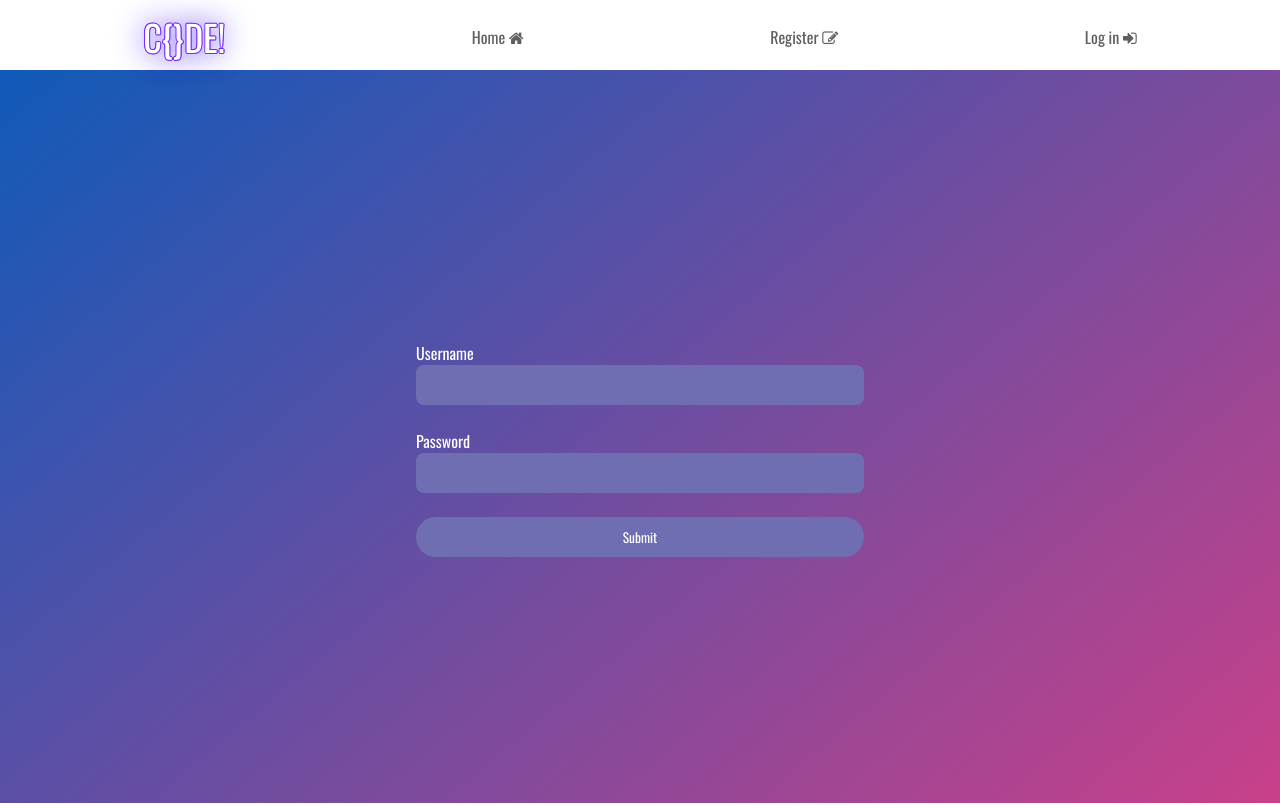
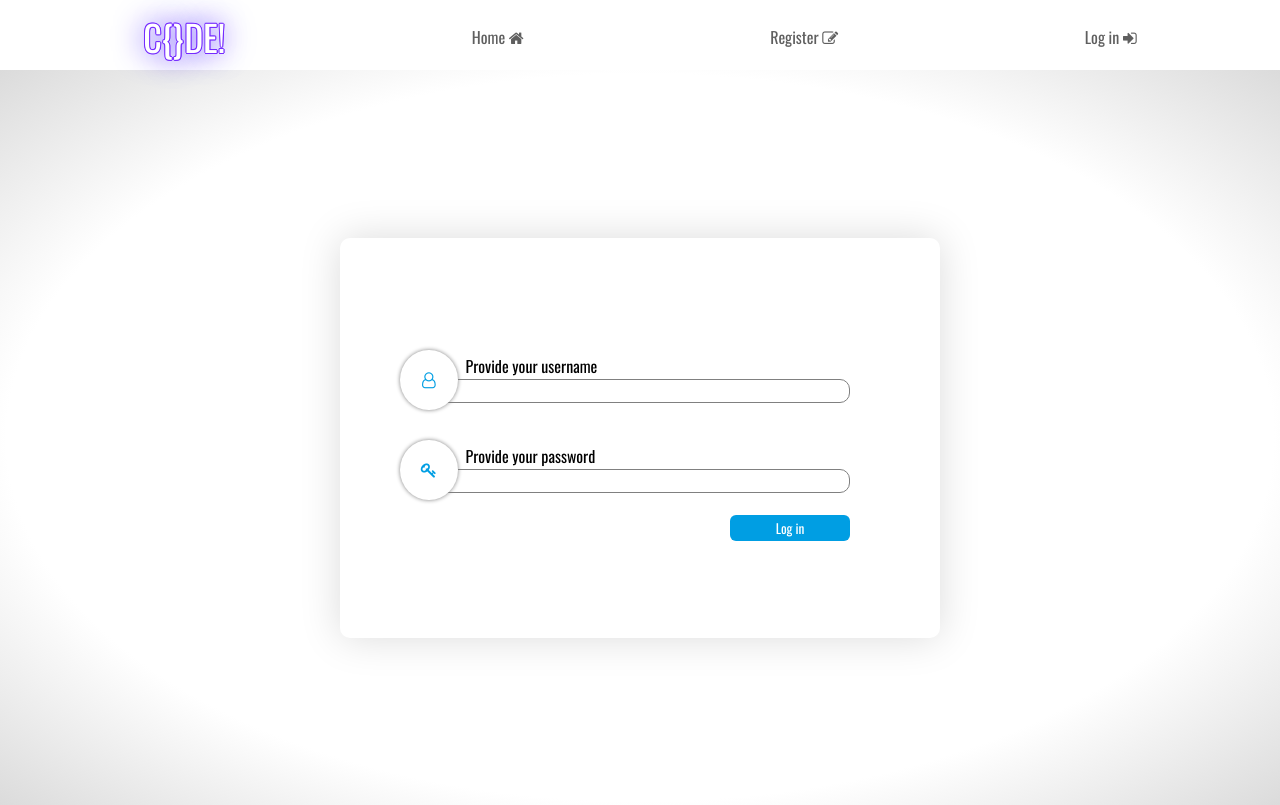
Before and after one commit to FNA2003/FinalProject, a Django app: page /login in a window 1280 px wide. Run offline with Django 4.2, Linux system fonts and the light colour scheme.

Commit message:
Made the register and log in styles

```diff
--- a/pen/static/pen/logIn.css
+++ b/pen/static/pen/logIn.css
@@ -1,90 +1,5 @@
-input {
-    display: block;
-    box-sizing: border-box;
-
-    padding: 5px;
-
-    background: #6f6eb3;
-    box-shadow: none;
-    border: 0;
-    outline: 0;
-
-    border-radius: 8px;
-
-    height: 40px;
-    width: 100%;
-}
-
-#formContainer {
-    background: rgb(201,64,137);
-    background: linear-gradient(320deg, rgba(201,64,137,1) 0%, rgba(16,90,185,1) 100%);
-
-    display: flex;
-    justify-content: center;
-    align-items: center;
-
-    width: 100%;
-    height: calc(91.5vh + 1px);
-}
-
 form {
-    color: white;
-
-    padding: 40px;
-    border-radius: 20px;
-
-    width: 35vw;
-    height: 30vh;
-
     display: flex;
     flex-direction: column;
-    justify-content: space-between;
+    justify-content: center;
 }
-
-input[type="submit"] {
-    color: white;
-    border-radius: 20px;
-}
-
-input[type="submit"]:hover, input[type="submit"]:active{
-    cursor: pointer;
-    color: black;
-    background: #ac97c4;
-}
-
-input[type="text"]:focus, input[type="password"]:focus {
-    border: 1px solid #4a148c;
-    box-shadow: 0 0 4px #fff;
-}
-
-#message-holder {
-    position: absolute;
-    top: 40vh;
-
-    width: 100%;
-    height: 40px;
-
-    border-radius: 10px;
-
-    text-overflow: ellipsis;
-    text-align: center;
-    text-decoration: underline;
-
-    font-weight: 900;
-    background: transparent;
-
-    animation-name: "appear";
-    animation-fill-mode: forwards;
-    animation-iteration-count: 1;
-    animation-duration: 2.4s;
-}
-
-@keyframes appear {
-    from {
-        color: transparent;
-    }
-
-    to {
-        color: #ffbd45;
-    }
-}
--- a/pen/static/pen/register.css
+++ b/pen/static/pen/register.css
@@ -1,124 +1,141 @@
-#background-image {
-    overflow-y: hidden;
-    height: calc(92vh - 3px);
-}
-#background-image img{
-    width: 100%;
-    height: 100%;
+#formContainer {
+    width: 100vw;
+    height: calc(91vh + 7px);
+
+    background: radial-gradient(#fff 70%, #dbdbdb);
+
+    display: flex;
+    justify-content: center;
+    align-items: center;
 }
 
-#form-container {
-    position: absolute;
+form {
+    width: 600px;
+    height: 400px;
 
-    width: 40vw;
-    height: 40vh;
+    border-radius: 10px;
 
-    background: #eee;
+    box-shadow: 0 0 40px #dbdbdb;
+}
 
-    border: 4px solid blue;
-    border-top: 30px solid blue;
+.formDivider {
+    display: grid;
+    grid-template-columns: 12% 88%;
+    grid-template-rows: auto;
+    grid-template-areas: "a b";
 
-    border-radius: 9px;
+    width: 80%;
+    height: 15%;
 
-    padding: 10px 16px;
+    margin: 2.5% auto;
+}
 
+.form-iconHolder {
+    position: relative;
+    grid-area: "a";
 
-    top: 30vh;
-    left: 29vw;
+    display: flex;
+    justify-content: center;
+    align-items: center;
 
+    box-shadow: 0 0 4px gray;
+    background: #fff;
+    border-radius: 50%;
+
+    z-index: 10;
+
+    color: #009ee3;
+}
+
+.form-inputHolder {
+    grid-area: "b";
+
+    padding: 4px 8px;
+}
+
+.form-inputWrite:focus { border: 1px solid #009ee3; }
+
+.form-inputWrite {
+    box-sizing: border-box;
+    position: relative;
+    right: 22px;
+
+    padding: 1px 24px;
+
+    width: 100%;
+
+    box-shadow: none;
+
+    border: 1px solid gray;
+    border-radius: 0 10px 10px 0;
+    outline: none;
+
+    z-index: 1;
 
     animation-name: appear;
-    animation-duration: 2s;
-    animation-timing-function: ease-out;
-    animation-iteration-count: 1;
-}
-
-#form-container h1 {
-    position: absolute;
-    top: -30px;
-
-    color: white;
-    font-size: 24px;
-}
-
-.fa-times-circle {
-    position: absolute;
-    top: -25px;
-    right: 20px;
-
-    color: red;
-    font-size: 24px;
-
-}
-
-@keyframes appear {
-    0% {
-        width: 11vw;
-    }
-
-    100% {
-        width: 40vw;
-    }
+    animation-duration: .7s;
+    animation-fill-mode: forwards;
+    animation-timing-function: cubic-bezier(0.175, 0.885, 0.32, 1.275);
 }
 
 
-#form-container form input{
-    display: block;
-    width: 100%;
-}
+@keyframes appear {
+    from { right: -1000px; }
 
-#form-container form input[type="submit"] {
-    width: 15%;
-    margin-top: 40px;
-    margin-left: 42.5%;
-}
-#form-container form input[type="submit"]:hover {
-    cursor: pointer;
-}
-
-#foot {
-    position: absolute;
-    bottom: 20px;
+    to { right: 22px; }
 }
 
 
-.warning {
-    background: #db1a4ad7;
+.formSubmit {
+    text-align: right;
+}
+
+.formSubmit input {
+    margin: 0 90px;
+    padding: 3px 0;
+    width: 20%;
+
+    background: #009ee3;
     color: white;
+
+    border: none;
+    outline: none;
+    border-radius: 6px;
+
+    box-shadow: none;
+}
+
+.formSubmit input:hover {
+    cursor: pointer;
+    background: #009fe3b2;
+}
+
+
+#messageContainer {
+    position: absolute;
+    top: 20vh;
+    left: calc(25vw + 160px);
+
+    padding: 0 40px;
+
+    width: 520px;
     height: 0;
 
-    padding: 0;
+    text-overflow: ellipsis;
+    overflow: hidden;
 
-    text-overflow: ellipsis;
-    overflow-x: hidden;
+    color: #fff;
+    background: #af4448;
+    border-radius: 7px;
 
-    border: 0;
-    border-radius: 0;
-
-
-    animation-name: "warn";
-    animation-timing-function: linear;
+    animation-name: messageAppear;
+    animation-duration: .7s;
     animation-fill-mode: forwards;
-    animation-iteration-count: 1;
-    animation-duration: .55s;
-    animation-delay: 2s;
+    animation-timing-function: cubic-bezier(0.25, 0.46, 0.45, 0.94);
+    animation-delay: 1s;
 }
 
-@keyframes warn {
-    0% {
-        border:  2px solid lightcoral;
-        border-radius: 4px;
-
-        padding: 3px 14px;
-
-        height: 0;
-    }
-    100% {
-        border:  2px solid lightcoral;
-        border-radius: 4px;
-
-        padding: 3px 14px;
-
-        height: 30px;
-    }
+@keyframes messageAppear {
+    from { height: 0; }
+    to { height: 25px; box-shadow: 0 0 10px #e57373; }
 }
--- a/pen/static/pen/register.js
+++ /dev/null
@@ -1,5 +0,0 @@
-document.addEventListener("DOMContentLoaded", () => {
-    if (document.querySelector(".warning").innerHTML.trim() === "") {
-        document.querySelector(".warning").remove();
-    }
-});
--- a/pen/templates/pen/logIn.html
+++ b/pen/templates/pen/logIn.html
@@ -1,45 +1,45 @@
-{% extends "pen/layout.html" %}
+{% extends 'pen/layout.html' %}
 {% load static %}
 
-{% block title %}Log In{% endblock %}
+{% block title %}Log in{% endblock %}
 
 {% block body %}
 
-
+<link rel="stylesheet" href="{% static 'pen/register.css' %}">
 <link rel="stylesheet" href="{% static 'pen/logIn.css' %}">
-<script src="{% static 'pen/logIn.js' %}"></script>
-
-<div>
 
 <div>
     {% if message %}
-        <div id="message-holder">
+        <div id="messageContainer">
             <span>{{ message }}</span>
         </div>
     {% endif %}
+
     <div id="formContainer">
-            <form method="POST">
-                <div>
-                    {% csrf_token %}
+        <form method="post">
+            <div> {% csrf_token %} </div>
+
+            <div class="formDivider">
+                <div class="form-iconHolder"> <i class="fa fa-user-o" aria-hidden="true"></i> </div>
+
+                <div class="form-inputHolder">
+                    <div> <label for="">Provide your username</label> </div>
+                    <div> <input class="form-inputWrite" type="text" name="user" maxlength="36" minlength="5" autocomplete="off" required /> </div>
                 </div>
-                <div>
-                    <label for="user">Username</label>
-                    <input id="user" type="text" name="user" required minlength="5" maxlength="36" />
             </div>
-                <div>
-                    <label for="password">Password</label>
-                    <input id="password" type="password" name="password" required minlength="6" maxlength="100" />
+            <div class="formDivider">
+                <div class="form-iconHolder"> <i class="fa fa-key" aria-hidden="true"></i> </div>
+
+                <div class="form-inputHolder">
+                    <div> <label for="">Provide your password</label> </div>
+                    <div> <input class="form-inputWrite" type="password" name="password" maxlength="100" minlength="6" autocomplete="off" required /> </div>
                 </div>
-                <div>
-                    <input type="submit" />
             </div>
+
+            <div class="formSubmit"> <input type="submit" value="Log in"> </div>
         </form>
     </div>
 </div>
 
 
-</div>
-
-
-
 {% endblock %}
--- a/pen/views.py
+++ b/pen/views.py
@@ -59,7 +59,7 @@ def logIn(request):
         if user is not None:
             login(request, user)
         else:
-            return render(request, "pen/logIn.html", {"message":"The user is not in the database"})
+            return render(request, "pen/logIn.html", {"message":"The username and/or the password are incorrect"})
 
         return HttpResponseRedirect(reverse("index"))
 
```
Also changed, not shown: pen/templates/pen/register.html (+32 -34 lines), db.sqlite3, pen/static/pen/logIn.js (deleted). Lines whose indentation alone changed are shown as unchanged.
